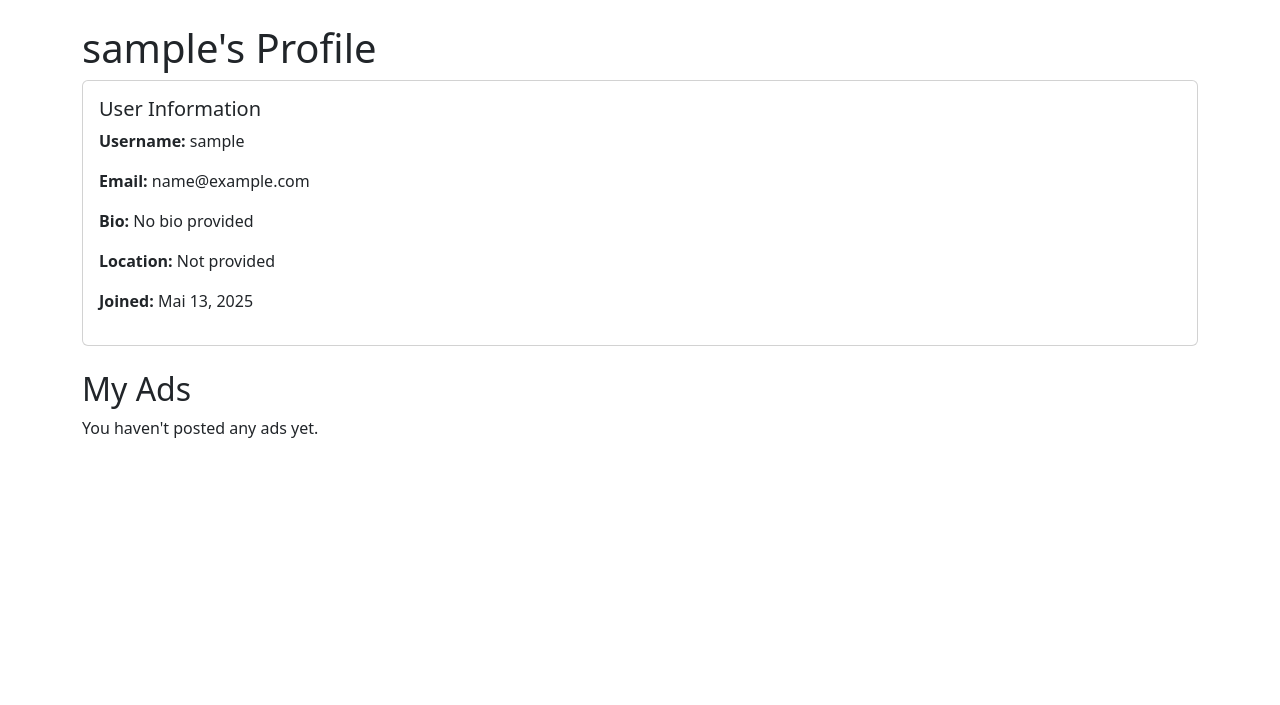
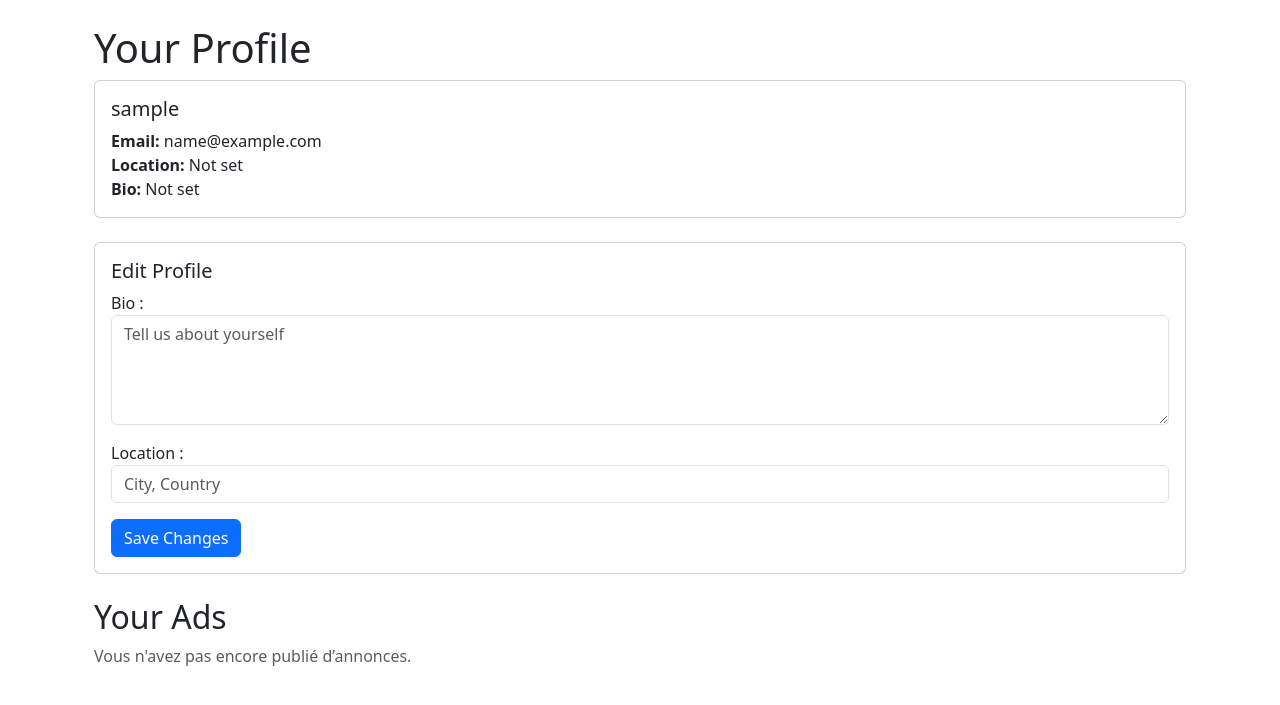
Before and after one commit to SamiHallabi/Projet_Django, a Django app: page /profile/ in a window 1280 px wide. Shown: the part 56-761 px from the top of the page. Run offline with Django 5.2, Linux system fonts and the light colour scheme; the visitor is signed in with stand-in values (Sample User, id 1); data that the repository does not hold is empty.

Commit message:
Q/A Added

```diff
--- a/classifieds_platform/ads/forms.py
+++ b/classifieds_platform/ads/forms.py
@@ -49,3 +49,25 @@ class ReportForm(forms.ModelForm):
         widgets = {
             'reason': forms.Textarea(attrs={'class': 'form-control', 'rows': 4, 'placeholder': 'Explain why you are reporting this ad'}),
         }
+
+from django import forms
+from .models import Profile
+
+class ProfileForm(forms.ModelForm):
+    class Meta:
+        model = Profile
+        fields = ['bio', 'location']
+        widgets = {
+            'bio': forms.Textarea(attrs={'class': 'form-control', 'rows': 4, 'placeholder': 'Tell us about yourself'}),
+            'location': forms.TextInput(attrs={'class': 'form-control', 'placeholder': 'City, Country'}),
+        }
+
+from .models import Question
+
+class QuestionForm(forms.ModelForm):
+    class Meta:
+        model = Question
+        fields = ['text']
+        widgets = {
+            'text': forms.Textarea(attrs={'class': 'form-control', 'rows': 3, 'placeholder': 'Posez une question ou rédigez une réponse...'}),
+        }
--- a/classifieds_platform/ads/templates/profile.html
+++ b/classifieds_platform/ads/templates/profile.html
@@ -1,39 +1,83 @@
 {% extends 'base.html' %}
 {% load static %}
 {% block content %}
-    <h1>{{ user.username }}'s Profile</h1>
+    <div class="container mt-4">
+        <h1>Your Profile</h1>
+
+        <!-- User Info -->
         <div class="card mb-4">
             <div class="card-body">
-            <h5 class="card-title">User Information</h5>
-            <p><strong>Username:</strong> {{ user.username }}</p>
-            <p><strong>Email:</strong> {{ user.email|default:"Not provided" }}</p>
-            <p><strong>Bio:</strong> {{ profile.bio|default:"No bio provided" }}</p>
-            <p><strong>Location:</strong> {{ profile.location|default:"Not provided" }}</p>
-            <p><strong>Joined:</strong> {{ profile.created_at|date:"M d, Y" }}</p>
+                <h5 class="card-title">{{ user.username }}</h5>
+                <p class="card-text">
+                    <strong>Email:</strong> {{ user.email }}<br>
+                    <strong>Location:</strong> {{ profile.location|default:"Not set" }}<br>
+                    <strong>Bio:</strong> {{ profile.bio|default:"Not set" }}
+                </p>
             </div>
         </div>
-    <h2>My Ads</h2>
+
+        <!-- Edit Profile Form -->
+        <div class="card mb-4">
+            <div class="card-body">
+                <h5 class="card-title">Edit Profile</h5>
+                <form method="post" action="{% url 'profile' %}">
+                    {% csrf_token %}
+                    {{ form.as_p }}
+                    <button type="submit" class="btn btn-primary">Save Changes</button>
+                </form>
+            </div>
+        </div>
+
+        <!-- User's Ads -->
+        <h2>Your Ads</h2>
+        {% if ads %}
             <div class="row">
                 {% for ad in ads %}
-            <div class="col-md-4 mb-4">
+                    <div class="col-md-4 mb-3">
                         <div class="card">
-                    {% with first_image=ad.adimage_set.first %}
-                        {% if first_image %}
-                            <img src="{{ first_image.image.url }}" class="card-img-top" alt="{{ ad.title }}" style="height: 200px; object-fit: cover;">
+                            {% if ad.adimage_set.first %}
+                                <img src="{{ ad.adimage_set.first.image.url }}" class="card-img-top" alt="{{ ad.title }}" style="height: 200px; object-fit: cover;">
                             {% else %}
-                            <img src="{% static 'images/placeholder.jpg' %}" class="card-img-top" alt="No image" style="height: 200px; object-fit: cover;">
+                                <img src="{% static 'images/plain.jpg' %}" class="card-img-top" alt="No image" style="height: 200px; object-fit: cover;">
                             {% endif %}
-                    {% endwith %}
                             <div class="card-body">
-                        <h5 class="card-title">{{ ad.title }}</h5>
-                        <p class="card-text">{{ ad.description|truncatewords:20 }}</p>
-                        <p class="card-text"><strong>Price:</strong> {{ ad.price }}€</p>
-                        <a href="{% url 'ad_detail' ad.id %}" class="btn btn-primary">View Details</a>
+                                <h5 class="card-title">{{ ad.title|truncatechars:30 }}</h5>
+                                <p class="card-text">
+                                    <strong>Category:</strong> {{ ad.category.name }}<br>
+                                    <strong>Price:</strong> ${{ ad.price }}<br>
+                                    <strong>Status:</strong> {{ ad.status|title }}
+                                </p>
+                                <a href="{% url 'ad_detail' ad.id %}" class="btn btn-outline-primary btn-sm">View Details</a>
+                                <a href="{% url 'ad_edit' ad.id %}" class="btn btn-outline-warning btn-sm">Modifier</a>
+                                <button type="button" class="btn btn-outline-danger btn-sm" data-bs-toggle="modal" data-bs-target="#deleteModal{{ ad.id }}">Supprimer</button>
+                                <!-- Delete Confirmation Modal -->
+                                <div class="modal fade" id="deleteModal{{ ad.id }}" tabindex="-1" aria-labelledby="deleteModalLabel{{ ad.id }}" aria-label="Parent">
+                                    <div class="modal-dialog">
+                                        <div class="modal-content">
+                                            <div class="modal-header">
+                                                <h5 class="modal-title" id="deleteModalLabel{{ ad.id }}">Confirmer la Suppression</h5>
+                                                <button type="button" class="btn btn-close" data-bs-dismiss="modal" aria-label="Close"></button>
+                                            </div>
+                                            <div class="modal-body">
+                                                Êtes-vous sûr de vouloir supprimer l’annonce "{{ ad.title }}" ?
+                                            </div>
+                                        <div class="modal-footer">
+                                            <button type="button" class="btn btn-secondary" data-bs-dismiss="modal">Annuler</button>
+                                            <form method="post" action="{% url 'ad_delete' ad.id %}" style="display:inline;">
+                                                {% csrf_token %}
+                                                <button type="submit" class="btn btn-danger">Delete</button>
+                                            </form>
                                         </div>
                                     </div>
                                 </div>
-        {% empty %}
-            <p>You haven't posted any ads yet.</p>
+                            </div>
+                        </div>
+                    </div>
+                </div>
             {% endfor %}
             </div>
+        {% else %}
+            <p class="text-muted">Vous n'avez pas encore publié d’annonces.</p>
+        {% endif %}
+    </div>
 {% endblock %}
--- a/classifieds_platform/ads/urls.py
+++ b/classifieds_platform/ads/urls.py
@@ -15,7 +15,6 @@ urlpatterns = [
     path('profile/', views.profile, name='profile'),
     path('ad/<int:ad_id>/report/', views.report_ad, name='report_ad'),
     path('report_management/', views.report_management, name='report_management'),
-
-
-
-]
+    path('ad/<int:ad_id>/edit/', views.ad_edit, name='ad_edit'),
+    path('ad/<int:ad_id>/delete/', views.ad_delete, name='ad_delete')
+    ]
--- a/classifieds_platform/ads/views.py
+++ b/classifieds_platform/ads/views.py
@@ -4,8 +4,8 @@ from django.contrib.auth.forms import UserCreationForm
 from django.contrib.auth.decorators import login_required
 from django.contrib import messages
 from django.db.models import Q
-from .models import Ad, Category, AdImage, Message,models,User,Profile,Report
-from .forms import AdForm, MessageForm,SearchForm,ReportForm
+from .models import Ad, Category, AdImage, Message,models,User,Profile,Report,Question
+from .forms import AdForm, MessageForm,SearchForm,ReportForm, ProfileForm, QuestionForm
 from django.contrib.auth import logout
 from django.contrib.auth.decorators import login_required, user_passes_test
 
@@ -70,7 +70,51 @@ def ad_create(request):
 
 def ad_detail(request, ad_id):
     ad = get_object_or_404(Ad, id=ad_id)
-    return render(request, 'ad_detail.html', {'ad': ad})
+
+    # Récupérer les questions (parent=None) et leurs réponses
+    questions = ad.questions.filter(parent__isnull=True).prefetch_related('replies')
+
+    question_form = None
+    answer_form = None
+
+    if request.user.is_authenticated:
+        # Formulaire pour poser une question
+        if request.method == 'POST' and 'submit_question' in request.POST:
+            question_form = QuestionForm(request.POST)
+            if question_form.is_valid():
+                question = question_form.save(commit=False)
+                question.ad = ad
+                question.user = request.user
+                question.is_answer = False
+                question.save()
+                messages.success(request, "Votre question a été publiée.")
+                return redirect('ad_detail', ad_id=ad_id)
+        else:
+            question_form = QuestionForm()
+
+        # Formulaire pour répondre (si propriétaire ou admin)
+        if request.user == ad.user or request.user.is_staff:
+            if request.method == 'POST' and 'submit_answer' in request.POST:
+                answer_form = QuestionForm(request.POST)
+                parent_id = request.POST.get('parent_id')
+                if answer_form.is_valid() and parent_id:
+                    answer = answer_form.save(commit=False)
+                    answer.ad = ad
+                    answer.user = request.user
+                    answer.is_answer = True
+                    answer.parent = get_object_or_404(Question, id=parent_id, ad=ad)
+                    answer.save()
+                    messages.success(request, "Votre réponse a été publiée.")
+                    return redirect('ad_detail', ad_id=ad_id)
+            else:
+                answer_form = QuestionForm()
+
+    return render(request, 'ad_detail.html', {
+        'ad': ad,
+        'questions': questions,
+        'question_form': question_form,
+        'answer_form': answer_form,
+    })
 
 @login_required
 def inbox(request):
@@ -156,12 +200,19 @@ def profile(request):
         profile = request.user.profile
     except Profile.DoesNotExist:
         profile = Profile.objects.create(user=request.user)
+
     ads = Ad.objects.filter(user=request.user).select_related('category').prefetch_related('adimage_set')
-    return render(request, 'profile.html', {'user': request.user, 'profile': profile, 'ads': ads})
 
-def custom_logout(request):
-    logout(request)
-    return redirect('home')
+    if request.method == 'POST':
+        form = ProfileForm(request.POST, instance=profile)
+        if form.is_valid():
+            form.save()
+            messages.success(request, "Your profile has been updated.")
+            return redirect('profile')
+    else:
+        form = ProfileForm(instance=profile)
+
+    return render(request, 'profile.html', {'user': request.user, 'profile': profile, 'ads': ads, 'form': form})
 
 @login_required
 def report_ad(request, ad_id):
@@ -210,3 +261,39 @@ def report_management(request):
         return redirect('report_management')
 
     return render(request, 'report_management.html', {'reports': reports})
+
+@login_required
+def ad_edit(request, ad_id):
+    ad = get_object_or_404(Ad, id=ad_id)
+    if ad.user != request.user:
+        messages.error(request, "Vous n'êtes pas autorisé à modifier cette annonce.")
+        return redirect('profile')
+
+    if request.method == 'POST':
+        form = AdForm(request.POST, request.FILES, instance=ad)
+        if form.is_valid():
+            ad = form.save(commit=False)
+            ad.status = 'pending'  # Nouvelle modération
+            ad.save()
+            form.save_m2m()  # Sauvegarde des relations (par exemple, images)
+            messages.success(request, f"L'annonce '{ad.title}' a été modifiée et est en attente de modération.")
+            return redirect('profile')
+    else:
+        form = AdForm(instance=ad)
+
+    return render(request, 'ad_edit.html', {'form': form, 'ad': ad})
+
+@login_required
+def ad_delete(request, ad_id):
+    ad = get_object_or_404(Ad, id=ad_id)
+    if ad.user != request.user:
+        messages.error(request, "Vous n'êtes pas autorisé à supprimer cette annonce.")
+        return redirect('profile')
+
+    if request.method == 'POST':
+        ad_title = ad.title
+        ad.delete()  # Cascade vers AdImage, Report, Message
+        messages.success(request, f"L'annonce '{ad_title}' a été supprimée.")
+        return redirect('profile')
+
+    return redirect('profile')  # GET redirige vers profile
```
Also changed, not shown: classifieds_platform/ads/models.py (+18 -0 lines), classifieds_platform/ads/templates/ad_detail.html (+63 -44 lines), classifieds_platform/ads/templates/ad_edit.html (added, +17 -0 lines), classifieds_platform/ads/apps.py (line endings or trailing spaces), classifieds_platform/ads/migrations/0006_question.py (added), classifieds_platform/ads/signals.py (line endings or trailing spaces), classifieds_platform/media/ad_images/OIP.png (added). Lines whose indentation alone changed are shown as unchanged.
